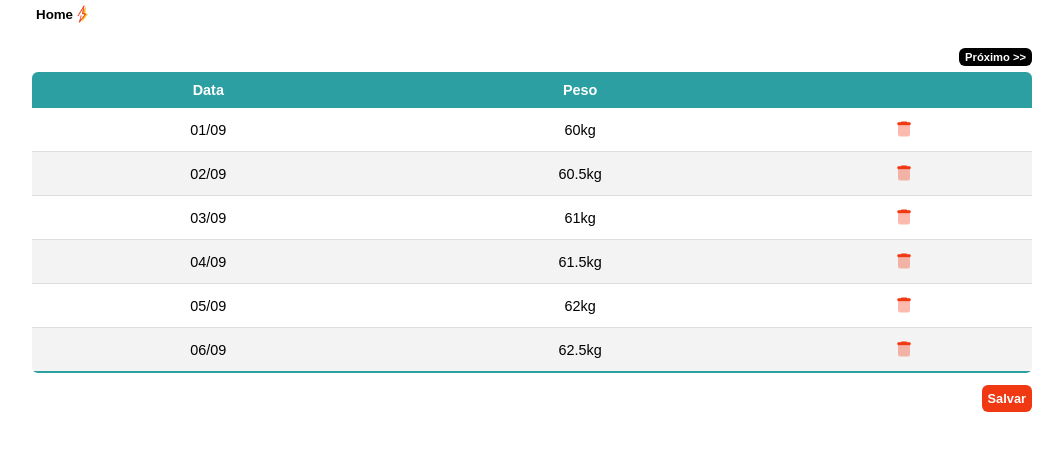
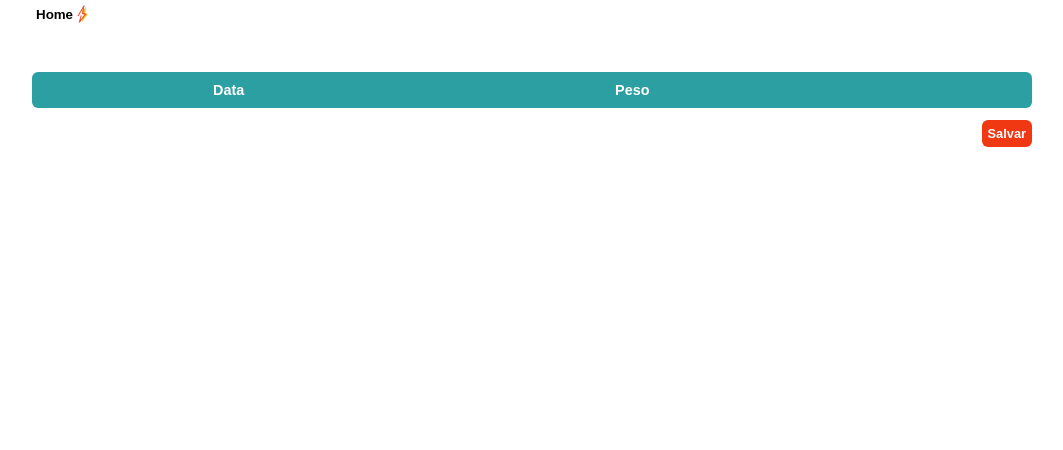
Before and after one commit to deividsilvajs/getting-stronger, a React (Create React App) app: page /#/weight-history in a window 1280 px wide. Shown: the top 450 px of the page, without its empty margins (108-1171 px from the left). Built offline with nearby package versions, Linux system fonts and the light colour scheme.

Commit message:
utilizando dados do estado na tabela

```diff
--- a/src/components/WeightHistory/WeightHistoryTable.tsx
+++ b/src/components/WeightHistory/WeightHistoryTable.tsx
@@ -5,16 +5,18 @@ import { Weights } from 'types/weight'
 import SelectWeightsButtons from './WeightHistoryTable/SelectWeightsButtons'
 import Table from './WeightHistoryTable/Table'
 
-import { testWeights } from 'testData'
+interface WeightHistoryTableProps {
+	weights: Weights
+}
 
-const WeightHistoryTable = () => {
+const WeightHistoryTable = ({ weights }: WeightHistoryTableProps) => {
 
 	const [currentBlockToShow, setCurrentBlockToShow] = useState(0)
 
 	const weightBlocks = () => {
 		let currentBlock = 0
 		const blocks: Weights[] = [[]]
-		testWeights.forEach(weight => {
+		weights.forEach(weight => {
 			if (blocks[currentBlock].length < 6) {
 				blocks[currentBlock].push(weight)
 			} else {
--- a/src/pages/WeightHistory.tsx
+++ b/src/pages/WeightHistory.tsx
@@ -1,4 +1,4 @@
-import { useState, useEffect } from 'react'
+import { useState } from 'react'
 
 import 'styles/weightHistory.css'
 
@@ -14,14 +14,10 @@ const WeightHistory = () => {
 	const [weights, setWeights] = useState<Weights>([])
 	const [showRecordWeightForm, setShowRecordWeightForm] = useState(false)
 
-	useEffect(() => {
-		console.log(weights)
-	}, [weights])
-
 	return (
 		<div className='container'>
 			<HomePageButton />
-			<WeightHistoryTable />
+			<WeightHistoryTable weights={weights} />
 			<RecordWeightButton setShowRecordWeightForm={setShowRecordWeightForm} />
 			{
 				showRecordWeightForm
--- a/src/testData.ts
+++ /dev/null
@@ -1,28 +0,0 @@
-import { Weights } from './types/weight'
-
-export const testWeights: Weights = [
-	{ id: '2023-09-01', weight: 60 },
-	{ id: '2023-09-02', weight: 60.5 },
-	{ id: '2023-09-03', weight: 61 },
-	{ id: '2023-09-04', weight: 61.5 },
-	{ id: '2023-09-05', weight: 62 },
-	{ id: '2023-09-06', weight: 62.5 },
-	{ id: '2023-10-01', weight: 63 },
-	{ id: '2023-10-02', weight: 63.5 },
-	{ id: '2023-10-03', weight: 64 },
-	{ id: '2023-10-04', weight: 64.5 },
-	{ id: '2023-10-05', weight: 65 },
-	{ id: '2023-10-06', weight: 65.5 },
-	{ id: '2023-11-01', weight: 66 },
-	{ id: '2023-11-02', weight: 66.5 },
-	{ id: '2023-11-03', weight: 66 },
-	{ id: '2023-11-04', weight: 66.5 },
-	{ id: '2023-11-05', weight: 66 },
-	{ id: '2023-11-06', weight: 66.5 },
-	{ id: '2023-12-01', weight: 67 },
-	{ id: '2023-12-02', weight: 67.5 },
-	{ id: '2023-12-03', weight: 67 },
-	{ id: '2023-12-04', weight: 67.5 },
-	{ id: '2023-12-05', weight: 67 },
-	{ id: '2023-12-06', weight: 67.5 }
-]
```
